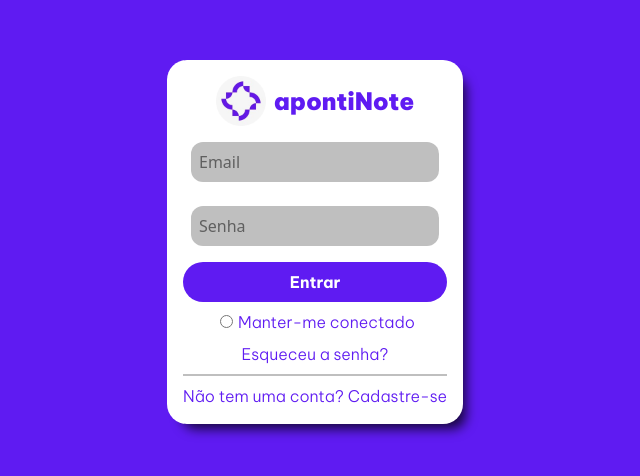
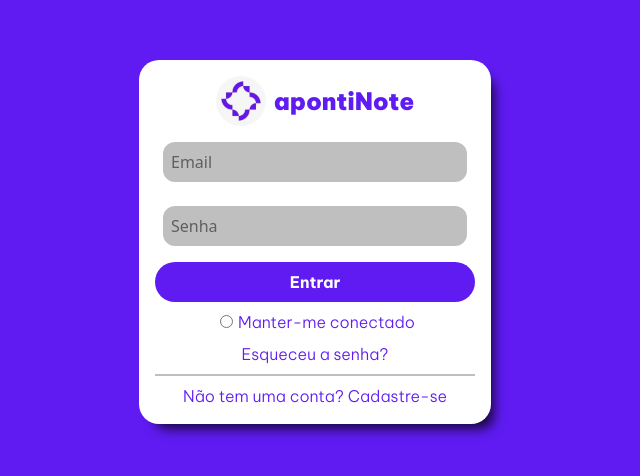
Before and after one commit to elielsondev/projeto_app_controle_de_garantia, a React (Vite) app: page /login in a window 1280 px wide. Shown: the part 158-634 px from the top of the page, without its empty margins (325-965 px from the left). Built offline with nearby package versions, Linux system fonts and the light colour scheme; the HTML template or start-up script is replaced by a standard one.

Commit message:
Update Login

```diff
--- a/src/style/Login.css
+++ b/src/style/Login.css
@@ -46,6 +46,7 @@
     box-shadow: 9px 11px 12px -6px rgba(0, 0, 0, 0.75);
   -webkit-box-shadow: 9px 11px 12px -6px rgba(0, 0, 0, 0.75);
   -moz-box-shadow: 9px 11px 12px -6px rgba(0, 0, 0, 0.75);
+  width: 22rem;
 }
 
 .inputs{
```
